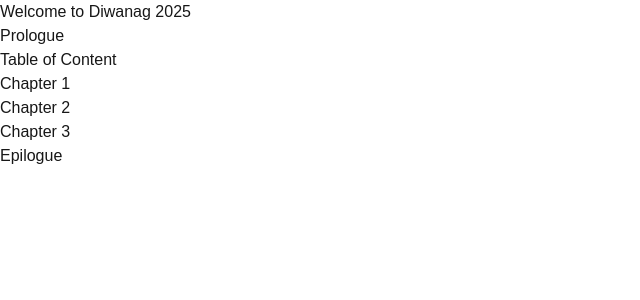
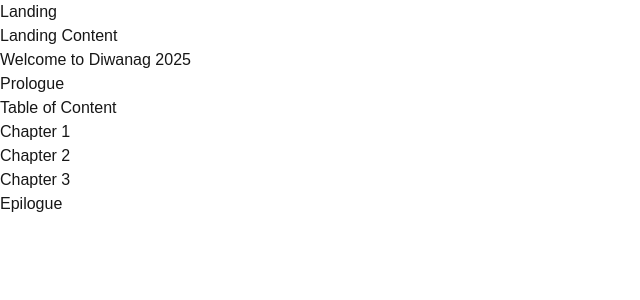
Before and after one commit to justmhie/atenews-diwanag-2025, a Next.js app in the folder diwanag-2025-app/: page / in a window 1280 px wide. Shown: the top 300 px of the page, without its empty margins (0-640 px from the left). Built offline with nearby package versions, Linux system fonts and the light colour scheme.

Commit message:
add landing page boilerplate

```diff
--- /dev/null
+++ b/diwanag-2025-app/app/landing/page.tsx
@@ -0,0 +1,10 @@
+import React from "react";
+
+export default function Page() {
+  return (
+    <main>
+      <h1>Landing</h1>
+      <div>Landing Content</div>
+    </main>
+  );
+}
--- a/diwanag-2025-app/app/page.tsx
+++ b/diwanag-2025-app/app/page.tsx
@@ -1,8 +1,10 @@
 import Link from "next/link";
+import Landing from "./landing/page";
 
 export default function Home() {
   return (
     <div>
+      <Landing />
       <h1>Welcome to Diwanag 2025</h1>
       <nav>
         <ul>
@@ -26,7 +28,6 @@ export default function Home() {
           </li>
         </ul>
       </nav>
-
     </div>
   );
 }
```
